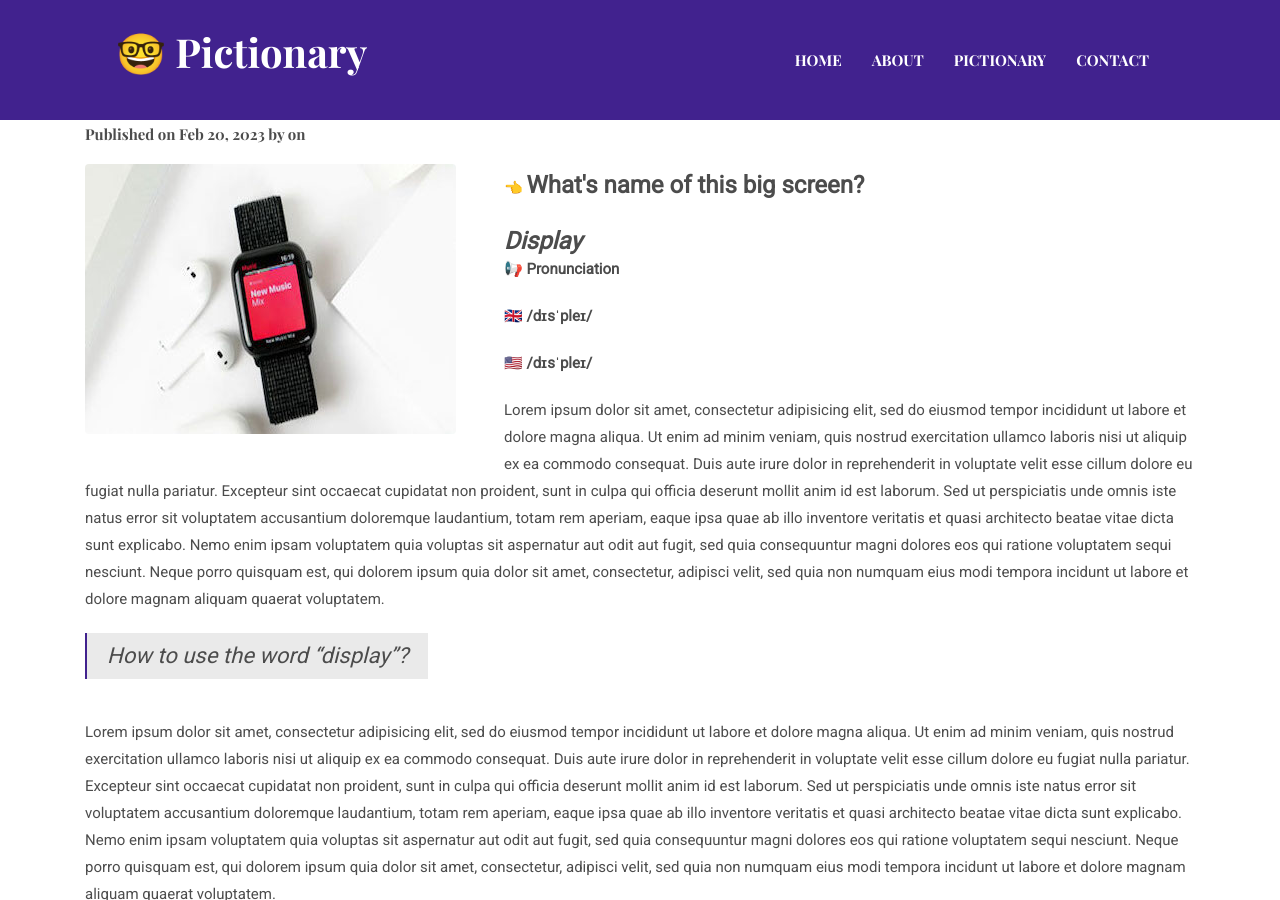
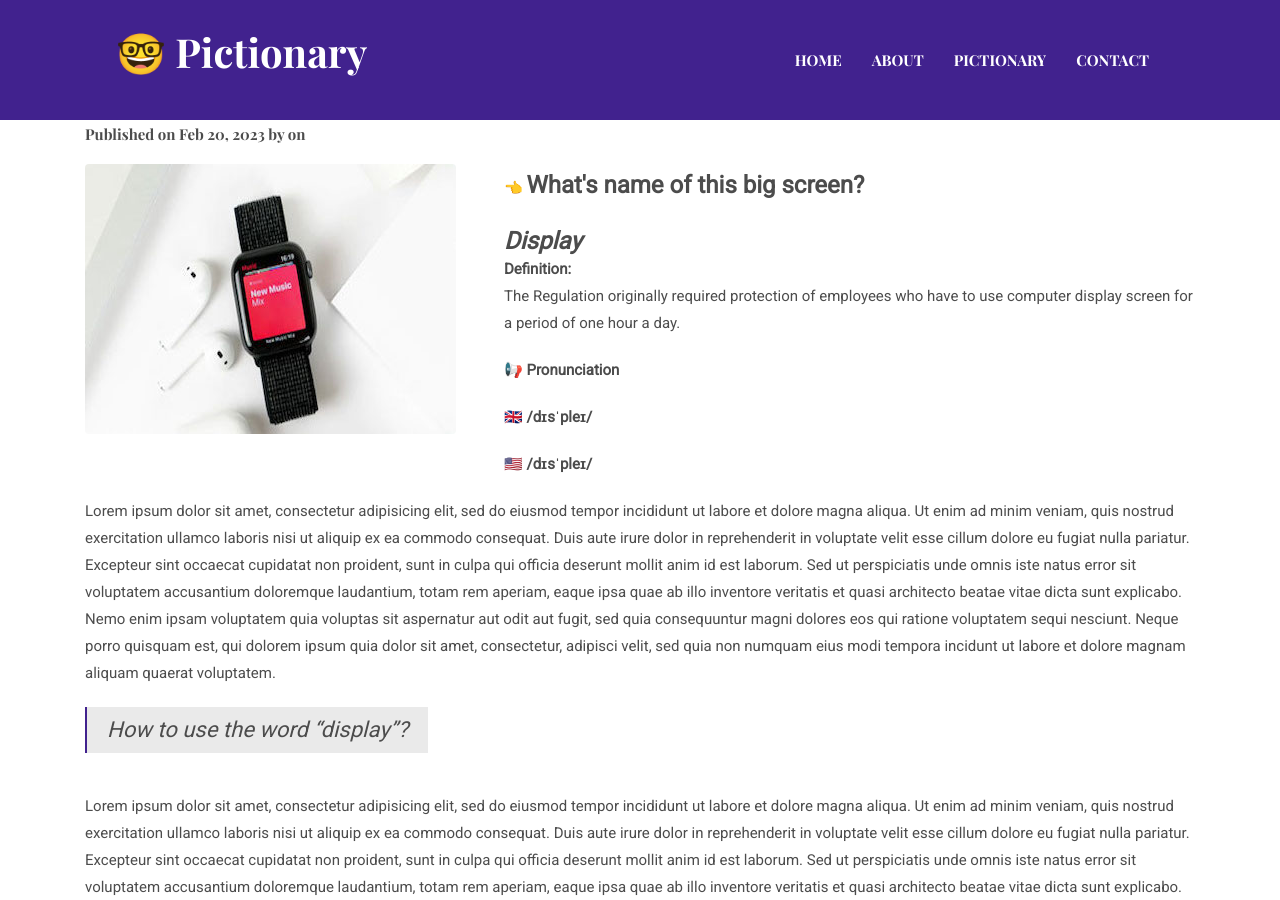
Before and after one commit to a1g5/a1g5.github.io, a Jekyll site: the page built from _posts/2023-02-20-display.markdown, in a window 1280 px wide and 900 px high, scrolled down 559 px. Built offline with Jekyll 4.4.1, drawn with Linux system fonts in a browser that asks for light colours.

Commit message:
Update 2023-02-20-display.markdown

```diff
--- a/_posts/2023-02-20-display.markdown
+++ b/_posts/2023-02-20-display.markdown
@@ -9,6 +9,8 @@ image:  /assets/images/blog/post-1.jpg
 👈 <font size="5"> <B> What's name of this big screen? </B> </font>
 
 <font size="5"> <i> <B> Display  </B> </i> </font>
+
+<B>Definition: </B> <br> The Regulation originally required protection of employees who have to use computer display screen for a period of one hour a day.
 
 📢 <B>Pronunciation</B>
 
```
